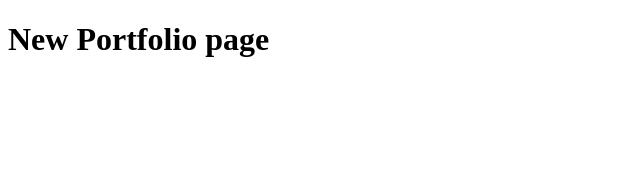
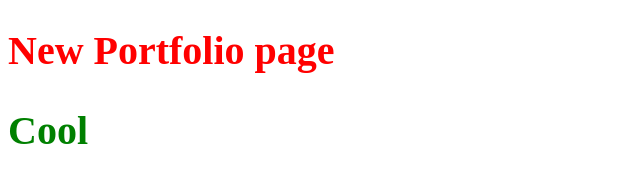
Before and after one commit to Dibiase93/portfolio, a website: page index.html in a window 1280 px wide. Shown: the whole page, without its empty margins (0-640 px from the left). Drawn offline with Linux system fonts and the light colour scheme.

Commit message:
add npm set up with scss watcher

```diff
--- a/index.html
+++ b/index.html
@@ -4,9 +4,11 @@
     <meta charset="UTF-8" />
     <meta name="viewport" content="width=device-width, initial-scale=1.0" />
     <meta http-equiv="X-UA-Compatible" content="ie=edge" />
+    <link rel="stylesheet" href="public/css/main.css" />
     <title>Andrew's Portfolio</title>
   </head>
   <body>
     <h1>New Portfolio page</h1>
+    <h2>Cool</h2>
   </body>
 </html>
--- /dev/null
+++ b/scss/main.scss
@@ -0,0 +1,11 @@
+$font: 40px;
+
+h1 {
+  font-size: $font;
+  color: red;
+}
+
+h2 {
+  font-size: $font;
+  color: green;
+}
```
Also changed, not shown: package.json (added, +26 -0 lines), public/css/main.css (added), 2 other files.
